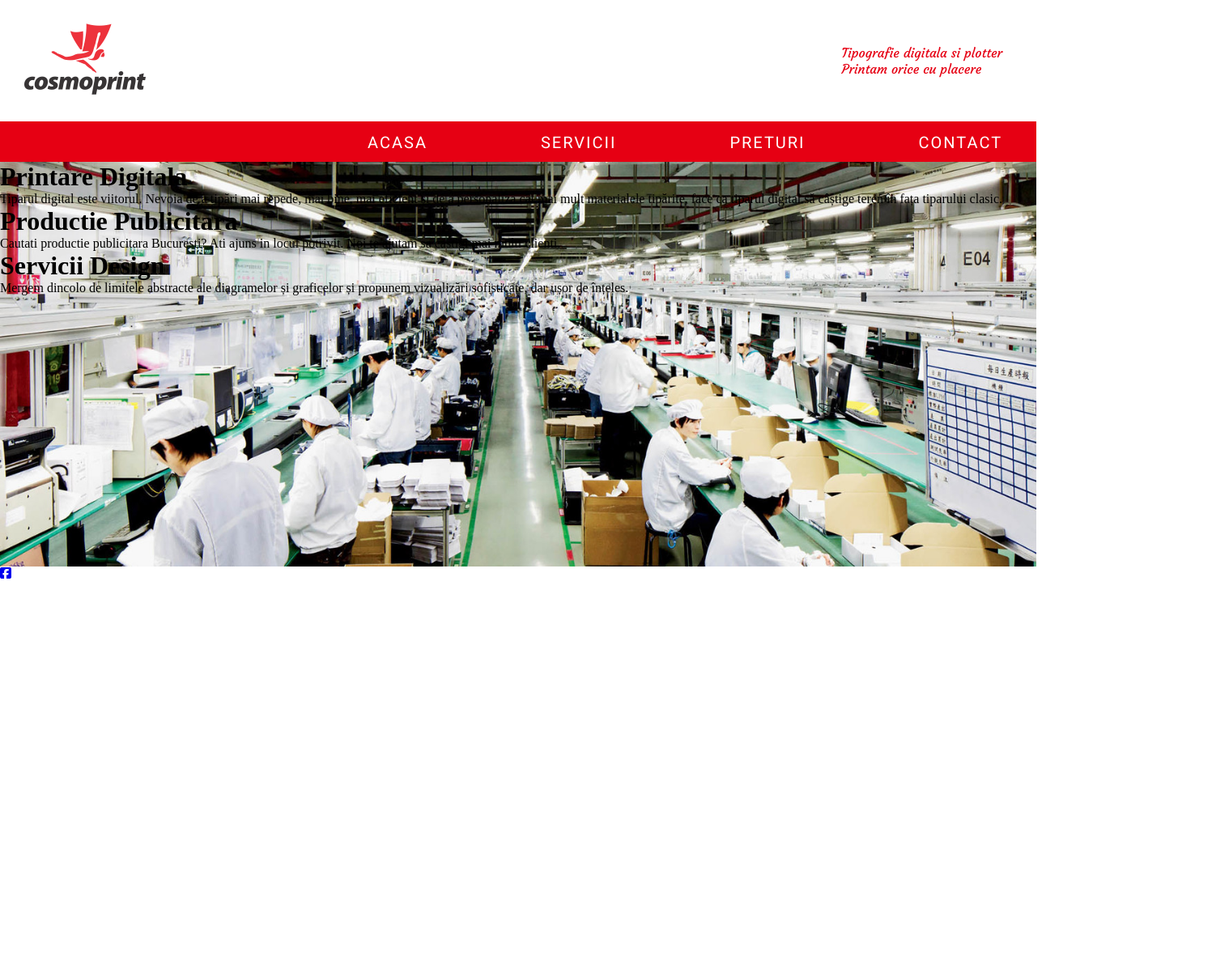
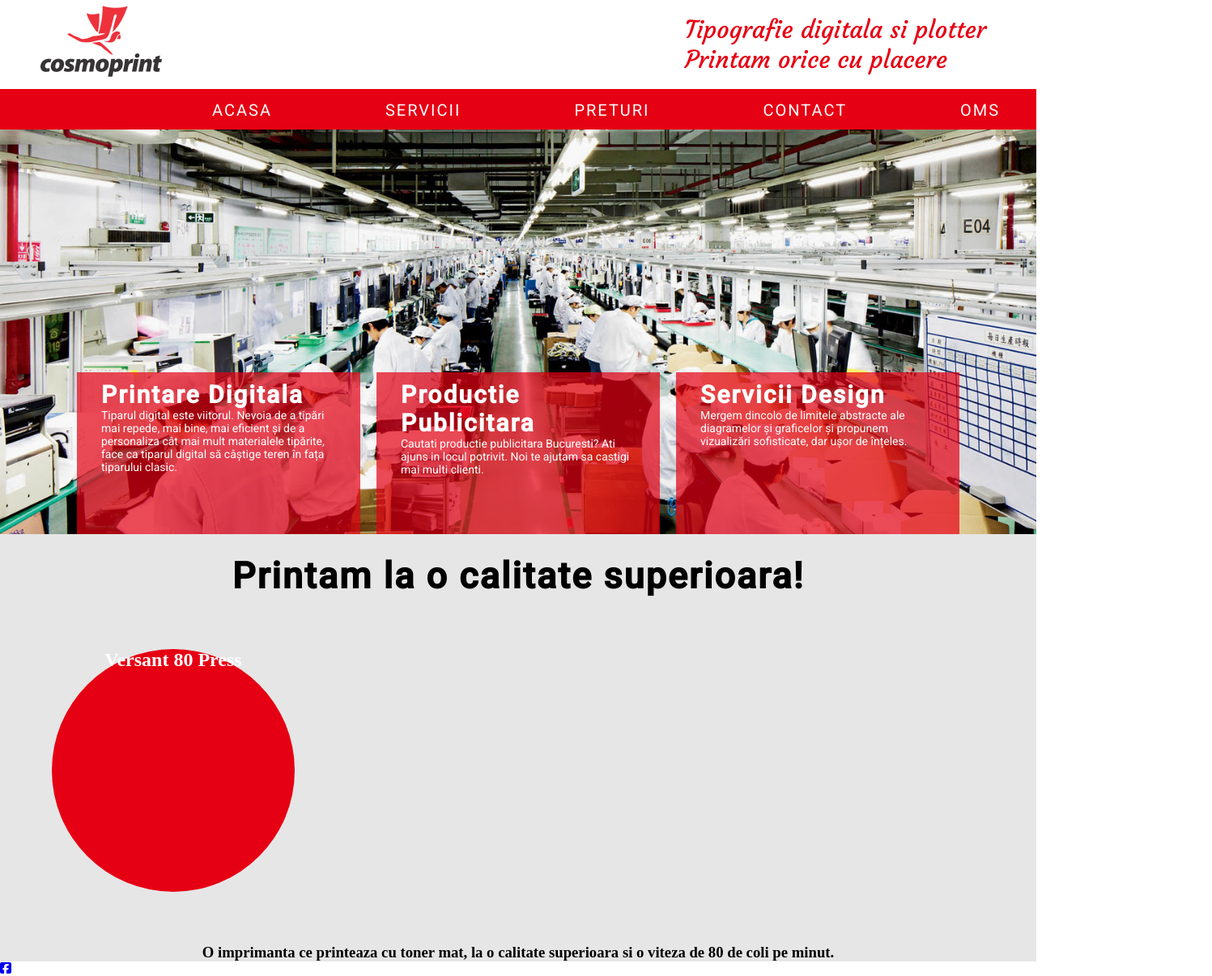
Before and after one commit to marcurst/git, a plain HTML site: page index.html in a window 1280 px wide. Shown: the whole page at 81% size, 1497 px wide, since content can reach past the window. Before the commit the page ends 800 px from the top, so only its background shows below. Drawn offline with Linux system fonts and the light colour scheme.

Commit message:
Add files via upload

```diff
--- a/css/css.css
+++ b/css/css.css
@@ -12,13 +12,14 @@
 
 .header .top_nav{
     width: 100%;
-    height: 150px;
+    height: 110px;
     background-color: #ffffff;
-    padding: 0 30px;
+    padding: 0 50px;
     display: flex;
     justify-content: space-between;
     align-items: center;
     font-family: 'Courgette', cursive;
+    font-size: 30px;
 }
 
 .header .top_nav .left{
@@ -38,7 +39,7 @@
     width: 100%;
     height: 50px;
     display: flex;
-    padding: 0 30% 0 30%;
+    padding: 0 15% 0 15%;
     justify-content: space-between;
     align-items: center;
 }
@@ -56,13 +57,74 @@
     background: #d10011;
 }
 
-main .image1{
+main .slider{
     position: relative;
-}
-
-main .image1 .texte{
     background-image: url("../images/index.jpg");
     background-position: center;
     background-size: cover;
-    min-height: 500px;
+    height: 500px;
+    display: flex;
 }
+
+main .slider .texte{
+    position: absolute;
+    bottom: 0px;
+    left:50%;
+    transform: translate(-50%);
+    display: flex;
+
+}
+
+main .slider .texte div{
+    padding: 10px 30px 10px 30px;
+    width: 350px;
+    height: 200px;
+    margin-left: 10px;
+    margin-right: 10px;
+    background: rgba(230,0,19,.7);
+    color: #ffffff;
+}
+
+
+main .slider h1{
+    font-family: 'Roboto', sans-serif;
+    font-size: 30px;
+    font-style: bold;
+    letter-spacing: 2px;
+}
+
+main .slider p{
+    font-family: 'Roboto', sans-serif;
+    font-weight: 400;
+    font-size: 14px;
+}
+
+main .imprimante{
+    position: relative;
+    background: #e6e6e6;
+    text-align: center;
+}
+
+main .imprimante h1{
+    padding-top: 25px ;
+    font-family: 'Roboto', sans-serif;
+    font-size: 45px;
+    font-style: bold;
+    letter-spacing: 2px;
+}
+
+main .imprimante .cerc1{
+
+}
+
+main .imprimante .cerc1 h2{
+    width: 300px;
+    height: 300px;
+    margin:5%;
+    background: #e60013;
+    color: #ffffff;
+    border-radius: 50%;
+    top: 50%;
+}
+
+main .imprimante .cerc1 h3
--- a/index.html
+++ b/index.html
@@ -11,9 +11,8 @@
 <header class="header">
     <div class="top_nav">
         <div class="left">
-            <div class="logo">
-                <img src="angajati/images/cosmoprint.png">
-            </div>
+            <!-- logo svg -->
+            <a href="#"><img src="angajati/images/cosmoprint.png"></a>
         </div>
         <div class="right">
             <aside>Tipografie digitala si plotter<br>Printam orice cu placere</aside>
@@ -30,22 +29,30 @@
     </nav>
 </header>
 <main>
-    <div class="image1">
+    <section class="slider">
         <div class="texte">
-            <div class="container1">
+            <a href="#"><div class="container1">
                 <h1>Printare Digitala</h1>
                 <p>Tiparul digital este viitorul. Nevoia de a tipări mai repede, mai bine, mai eficient și de a personaliza cât mai mult materialele tipărite, face ca tiparul digital să câștige teren în fața tiparului clasic.</p>
-            </div>
-            <div class="container2">
-            <h1>Productie Publicitara</h1>
-            <p>Cautati productie publicitara Bucuresti? Ati ajuns in locul potrivit. Noi te ajutam sa castigi mai multi clienti. </p>
-            </div>
-            <div class="container3">
-            <h1>Servicii Design</h1>
-            <p>Mergem dincolo de limitele abstracte ale diagramelor și graficelor și propunem vizualizări sofisticate, dar ușor de înțeles.</p>
-            </div>
+            </div></a>
+            <a href="#"><div class="container2">
+                <h1>Productie Publicitara</h1>
+                <p>Cautati productie publicitara Bucuresti? Ati ajuns in locul potrivit. Noi te ajutam sa castigi mai multi clienti. </p>
+            </div></a>
+            <a href="#"><div class="container3">
+                <h1>Servicii Design</h1>
+                <p>Mergem dincolo de limitele abstracte ale diagramelor și graficelor și propunem vizualizări sofisticate, dar ușor de înțeles.</p>
+            </div></a>
         </div>
-    </div>
+    </section>
+    <section class="imprimante">
+        <h1>Printam la o calitate superioara!</h1>
+        <div class="cerc1">
+            <h2>Versant 80 Press</h2>
+            <h3>O imprimanta ce printeaza cu toner mat, la o calitate superioara si o viteza de 80 de coli pe minut.</h3>
+        </div>
+    </section>
+
 </main>
 <footer class="social_media">
     <a href="https://www.facebook.com/TipografiaCosmoprint/"><i class="fab fa-facebook-square"></i></a>
```
